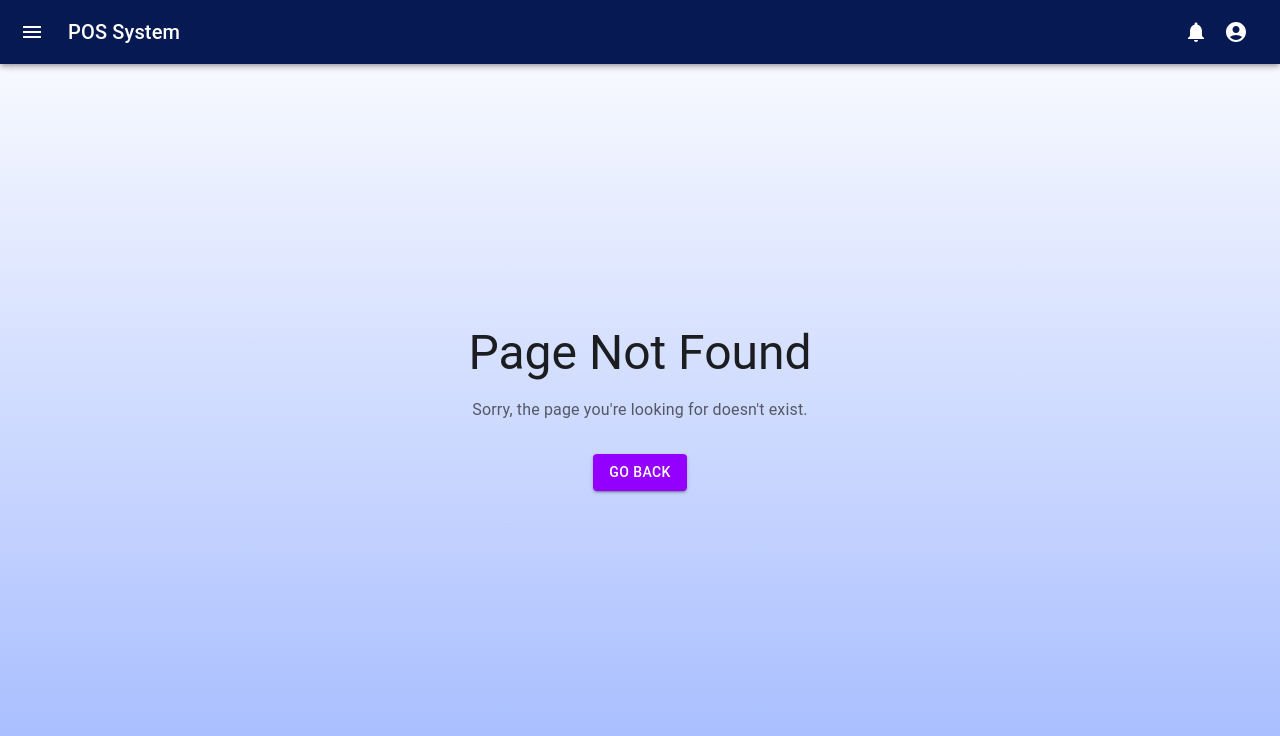
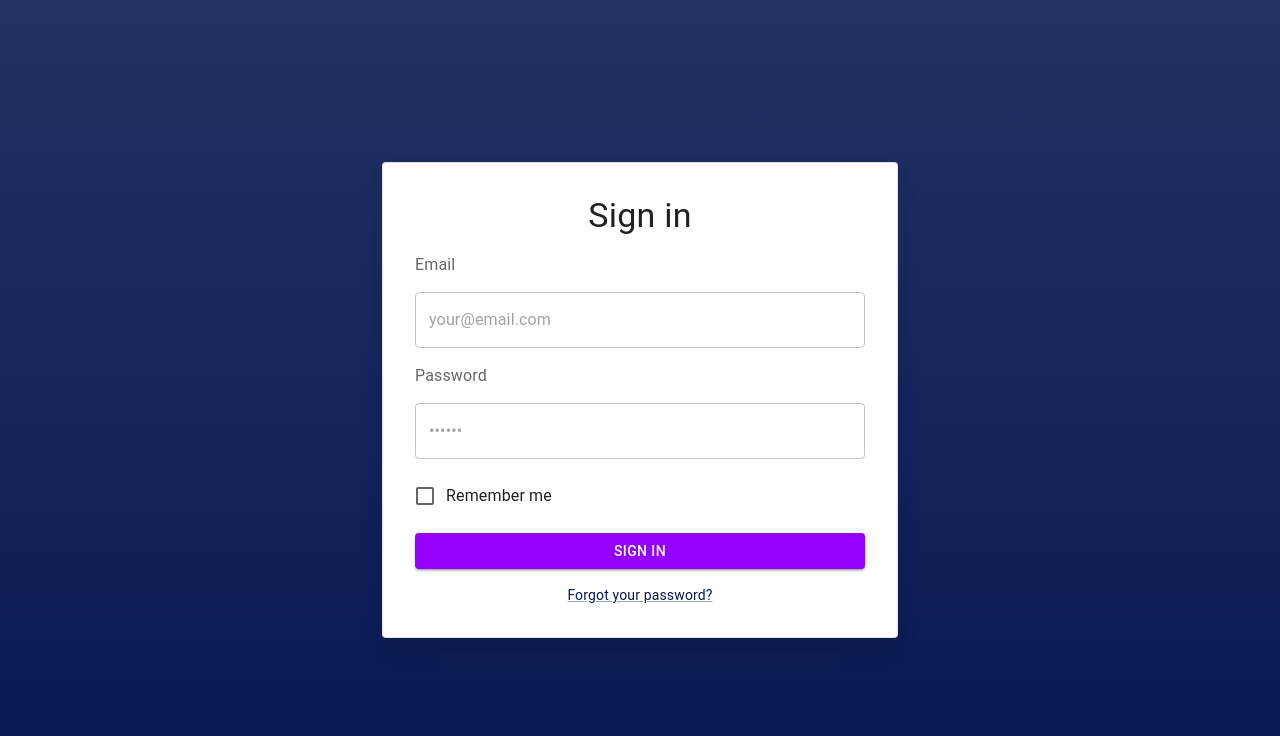
Before and after one commit to haroonbajwa/point-of-sale, a React (Vite) app in the folder frontend/: page /signin in a window 1280 px wide. Before the commit this address had no page. Shown: the top 736 px of the page. Built offline with nearby package versions, Linux system fonts and the light colour scheme.

Commit message:
signin page

```diff
--- a/frontend/src/App.tsx
+++ b/frontend/src/App.tsx
@@ -2,10 +2,11 @@ import { BrowserRouter as Router, Routes, Route } from "react-router-dom";
 import { createTheme, ThemeProvider } from "@mui/material";
 
 import Layout from "./Layout";
+import PageNotFound from "./components/PageNotFound/PageNotFound";
+import Signin from "./views/auth/Signin";
+import Dashboard from "./views/dashboard/Dashboard";
+import CategoriesTable from "./views/inventory/categories/CategoriesTable";
 import ProductsTable from "./views/inventory/products/ProductsTable";
-import PageNotFound from "./components/PageNotFound/PageNotFound";
-import CategoriesTable from "./views/inventory/categories/CategoriesTable";
-import Dashboard from "./views/dashboard/Dashboard";
 
 const theme = createTheme({
   palette: {
@@ -29,11 +30,12 @@ const App = () => {
     <ThemeProvider theme={theme}>
       <Router>
         <Routes>
+          <Route path="/signin" element={<Signin />} />
           <Route path="/" element={<Layout />}>
             <Route path="*" element={<PageNotFound />} />
             <Route index element={<Dashboard />} />
 
-            {/* products routes */}
+            {/* inventory routes */}
             <Route path="/inventory/products" element={<ProductsTable />} />
             <Route path="/inventory/categories" element={<CategoriesTable />} />
           </Route>
--- /dev/null
+++ b/frontend/src/views/auth/ForgotPassword.tsx
@@ -0,0 +1,48 @@
+import {
+  Button,
+  Dialog,
+  DialogActions,
+  DialogContent,
+  DialogContentText,
+  DialogTitle,
+  OutlinedInput,
+} from "@mui/material";
+
+interface ForgotPasswordProps {
+  open: boolean;
+  handleClose: () => void;
+}
+
+const ForgotPassword = ({ open, handleClose }: ForgotPasswordProps) => {
+  return (
+    <Dialog open={open} onClose={handleClose}>
+      <DialogTitle>Reset password</DialogTitle>
+      <DialogContent>
+        <DialogContentText>
+          Enter your account's email address, and we'll send you a link to reset
+          your password.
+        </DialogContentText>
+        <OutlinedInput
+          sx={{ mt: 3 }}
+          autoFocus
+          required
+          margin="dense"
+          id="email"
+          name="email"
+          label="Email address"
+          placeholder="Email address"
+          type="email"
+          fullWidth
+        />
+      </DialogContent>
+      <DialogActions sx={{ pb: 3, px: 3 }}>
+        <Button onClick={handleClose}>Cancel</Button>
+        <Button variant="contained" type="submit" color="secondary">
+          Continue
+        </Button>
+      </DialogActions>
+    </Dialog>
+  );
+};
+
+export default ForgotPassword;
--- /dev/null
+++ b/frontend/src/views/auth/Signin.tsx
@@ -0,0 +1,169 @@
+import React, { useState } from "react";
+import {
+  Box,
+  Button,
+  Checkbox,
+  FormControlLabel,
+  FormLabel,
+  TextField,
+  Typography,
+  Card as MuiCard,
+  Link,
+  styled,
+} from "@mui/material";
+import ForgotPassword from "./ForgotPassword";
+
+const Card = styled(MuiCard)(({ theme }) => ({
+  display: "flex",
+  flexDirection: "column",
+  alignSelf: "center",
+  width: "100%",
+  padding: theme.spacing(4),
+  gap: theme.spacing(2),
+  margin: "auto",
+  [theme.breakpoints.up("sm")]: {
+    maxWidth: "450px",
+  },
+  boxShadow:
+    "hsla(220, 30%, 5%, 0.05) 0px 5px 15px 0px, hsla(220, 25%, 10%, 0.05) 0px 15px 35px -5px",
+}));
+
+const Signin = () => {
+  const [formData, setFormData] = useState({
+    email: "",
+    password: "",
+    rememberMe: false,
+  });
+
+  const [errors, setErrors] = useState({
+    email: "",
+    password: "",
+  });
+
+  const [open, setOpen] = useState(false);
+
+  const handleInputChange = (e: React.ChangeEvent<HTMLInputElement>) => {
+    const { name, value, type, checked } = e.target;
+    setFormData((prevData) => ({
+      ...prevData,
+      [name]: type === "checkbox" ? checked : value,
+    }));
+  };
+
+  const validateInputs = () => {
+    const newErrors = {
+      email: "",
+      password: "",
+    };
+    let isValid = true;
+
+    if (!formData.email || !/\S+@\S+\.\S+/.test(formData.email)) {
+      newErrors.email = "Please enter a valid email address.";
+      isValid = false;
+    }
+
+    if (!formData.password || formData.password.length < 6) {
+      newErrors.password = "Password must be at least 6 characters long.";
+      isValid = false;
+    }
+
+    setErrors(newErrors);
+    return isValid;
+  };
+
+  const handleSubmit = (event: React.FormEvent<HTMLFormElement>) => {
+    event.preventDefault();
+    if (validateInputs()) {
+      console.log("Form submitted", formData);
+    }
+  };
+
+  const handleClickOpen = () => setOpen(true);
+  const handleClose = () => setOpen(false);
+
+  return (
+    <Box
+      height="100vh"
+      display="flex"
+      justifyContent="center"
+      alignItems="center"
+      sx={{
+        background: "linear-gradient(to top, #071952, #213264)",
+      }}
+    >
+      <Card variant="outlined">
+        <Typography component="h1" variant="h4" align="center">
+          Sign in
+        </Typography>
+        <Box
+          component="form"
+          onSubmit={handleSubmit}
+          noValidate
+          sx={{
+            display: "flex",
+            flexDirection: "column",
+            width: "100%",
+            gap: 2,
+          }}
+        >
+          <FormLabel htmlFor="email">Email</FormLabel>
+          <TextField
+            error={!!errors.email}
+            helperText={errors.email}
+            id="email"
+            type="email"
+            name="email"
+            placeholder="your@email.com"
+            value={formData.email}
+            onChange={handleInputChange}
+            fullWidth
+            required
+          />
+
+          <FormLabel htmlFor="password">Password</FormLabel>
+          <TextField
+            error={!!errors.password}
+            helperText={errors.password}
+            id="password"
+            type="password"
+            name="password"
+            placeholder="••••••"
+            value={formData.password}
+            onChange={handleInputChange}
+            fullWidth
+            required
+          />
+
+          <FormControlLabel
+            control={
+              <Checkbox
+                name="rememberMe"
+                checked={formData.rememberMe}
+                onChange={handleInputChange}
+              />
+            }
+            label="Remember me"
+          />
+
+          <ForgotPassword open={open} handleClose={handleClose} />
+
+          <Button type="submit" fullWidth variant="contained" color="secondary">
+            Sign in
+          </Button>
+
+          <Link
+            component="button"
+            type="button"
+            onClick={handleClickOpen}
+            variant="body2"
+            sx={{ alignSelf: "center" }}
+          >
+            Forgot your password?
+          </Link>
+        </Box>
+      </Card>
+    </Box>
+  );
+};
+
+export default Signin;
```
Also changed, not shown: frontend/src/views/appbar/notificationBox/NotificationBox.tsx (+10 -8 lines).
